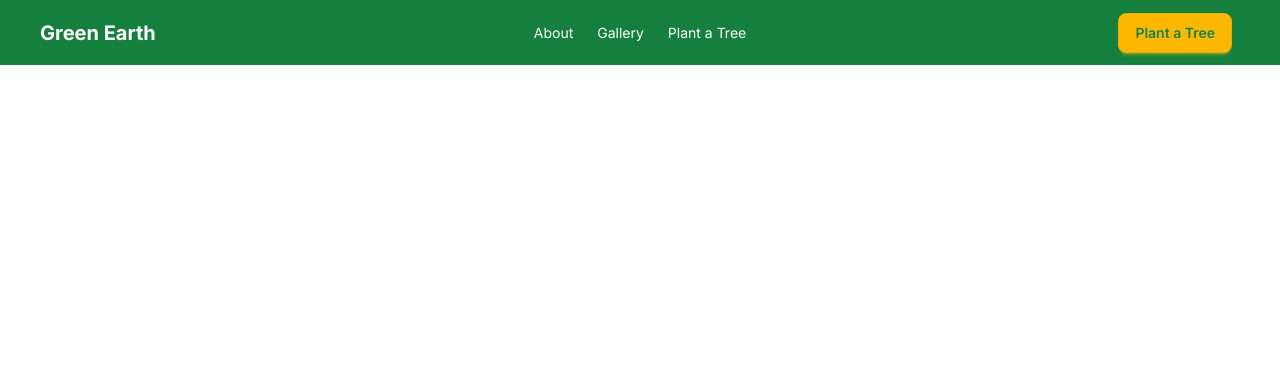
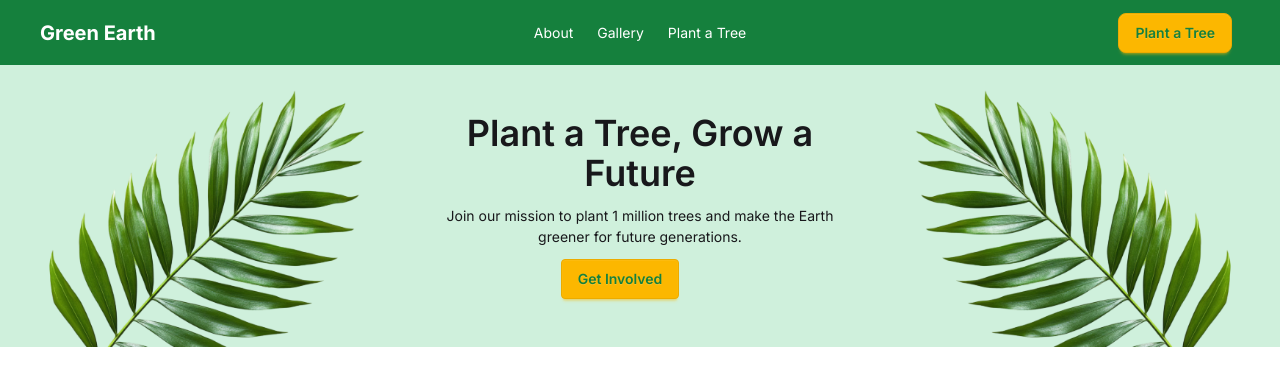
Before and after one commit to mahmudulhasan2025/green-earth, a plain HTML site: page index.html in a window 1280 px wide. Drawn offline with nearby package versions, Linux system fonts and the light colour scheme.

Commit message:
Banner Part

```diff
--- a/index.html
+++ b/index.html
@@ -43,6 +43,19 @@
         </div>
       </div>
     </header>
+    <section class="flex items-center gap-5 bg-[#CFF0DC]">
+      <div>
+        <img src="Assets/hero-leaf1.png" alt="">
+      </div>
+      <div class="text-center">
+        <h2 class="font-semibold text-4xl mb-3">Plant a Tree, Grow a Future</h2>
+        <p class="text-[14px] mb-3">Join our mission to plant 1 million trees and make the Earth greener for future generations.</p>
+        <a class="btn btn-warning mr-10 text-[#15803D]">Get Involved</a>
+      </div>
+      <div>
+        <img src="Assets/hero-leaf2.png" alt="">
+      </div>
+    </section>
 
     <script src="Script/script.js"></script>
   </body>
```
